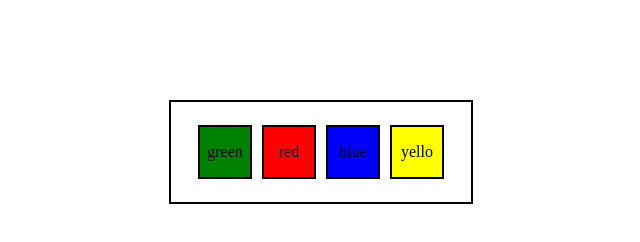
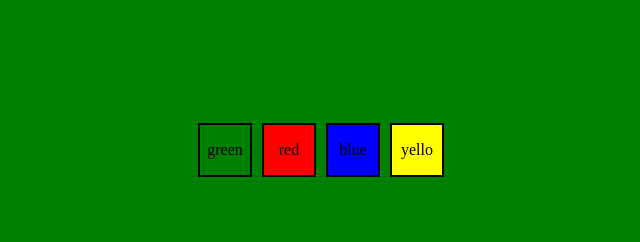
Before and after one commit to Hasanurislam/JS-Mini-Project, a plain HTML site: page colorchanger/colorchanger.html in a window 1280 px wide. Both pictures are taken after a click on the element "green". Shown: the whole page, without its empty margins (319-959 px from the left). Drawn offline with Linux system fonts and the light colour scheme.

Commit message:
color changer

```diff
--- a/colorchanger/colorchanger.css
+++ b/colorchanger/colorchanger.css
@@ -4,7 +4,6 @@ body{
     margin-top: 100px;
 }
 .container{
-    border: 2px solid black;
     height: 100px;
     width: 300px;
     display: flex;
--- a/colorchanger/colorchanger.html
+++ b/colorchanger/colorchanger.html
@@ -14,4 +14,5 @@
         <div class="box4">yello</div>
     </div>
 </body>
+<script src="colorchanger.js"></script>
 </html>
--- a/colorchanger/colorchanger.js
+++ b/colorchanger/colorchanger.js
@@ -0,0 +1,17 @@
+let box1=document.querySelector(".box1");
+let box2=document.querySelector(".box2");
+let box3=document.querySelector(".box3");
+let box4=document.querySelector(".box4");
+
+box1.addEventListener("click",function(){
+    document.body.style.backgroundColor="green";
+})
+box2.addEventListener("click",function(){
+    document.body.style.backgroundColor="red";
+})
+box3.addEventListener("click",function(){
+    document.body.style.backgroundColor="blue";
+})
+box4.addEventListener("click",function(){
+    document.body.style.backgroundColor="yellow";
+})
```
